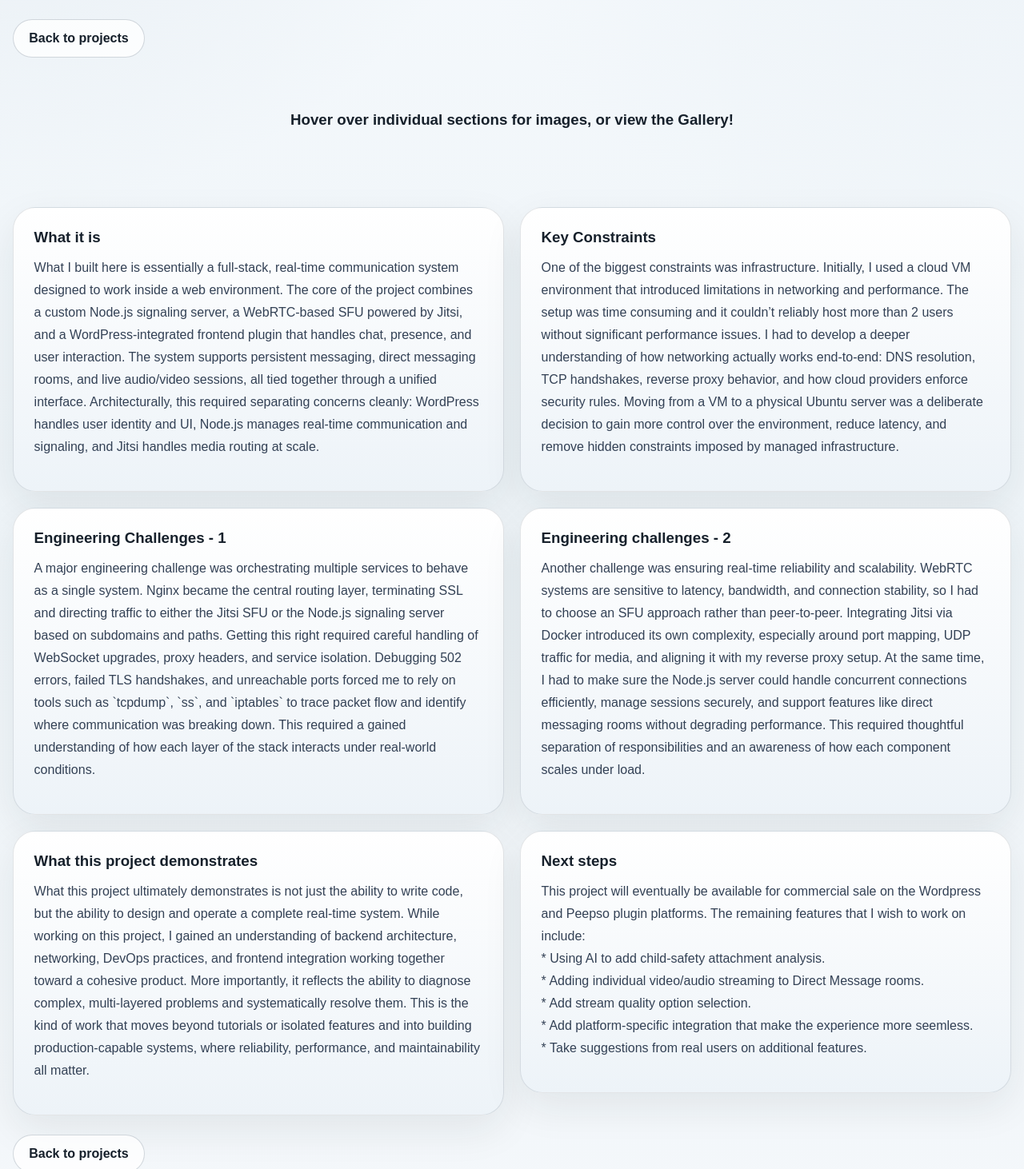
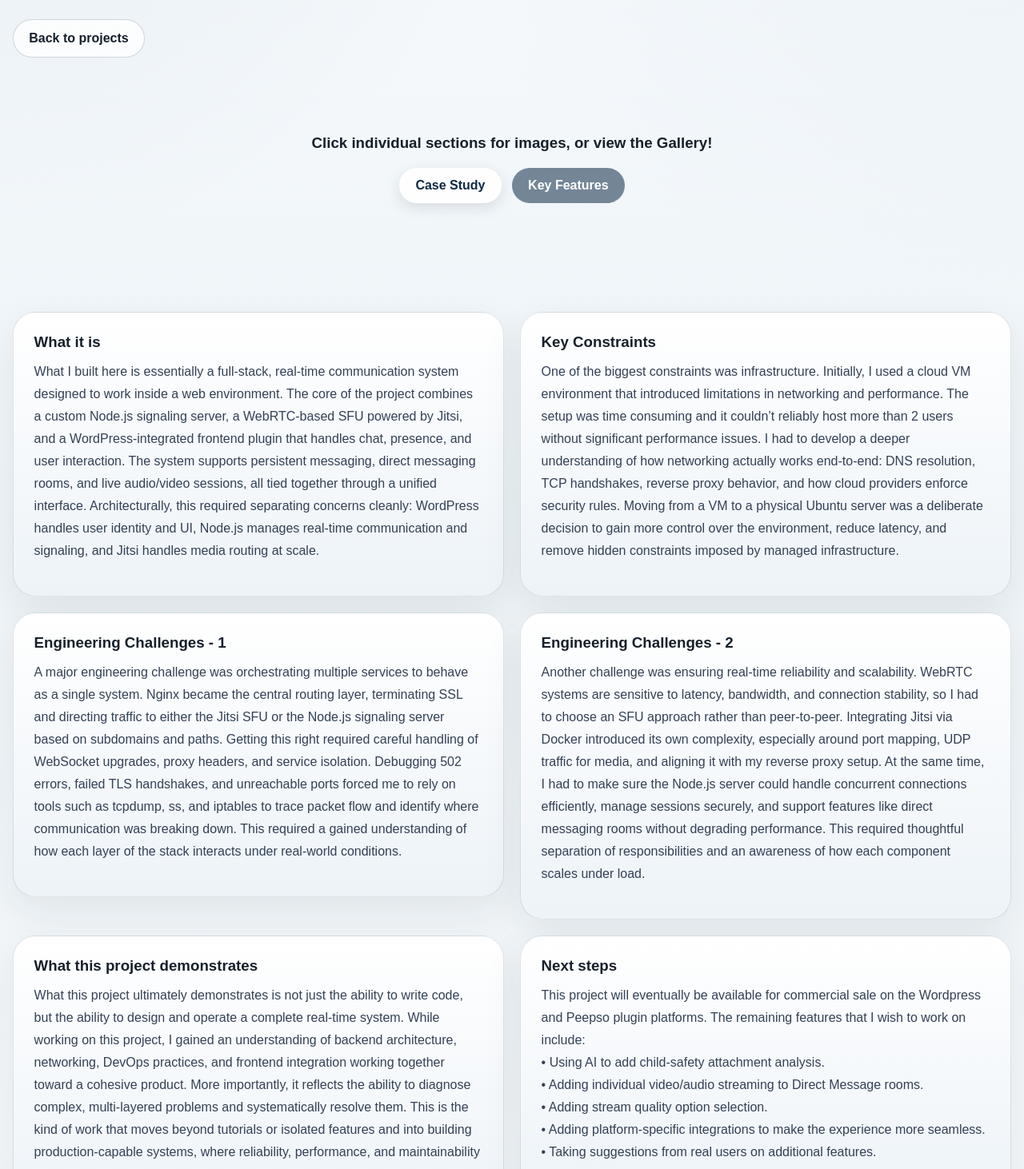
Before and after one commit to SnakeMcBad/portfolio-site, a Next.js app: page /projects/chatroom-plugin in a window 1280 px wide. Shown: the part 428-1890 px from the top of the page at 80% size. Built offline with nearby package versions, Linux system fonts and the light colour scheme.

Commit message:
Case Study  and Key Features buttons in Project

```diff
--- a/src/app/globals.css
+++ b/src/app/globals.css
@@ -444,7 +444,60 @@ main {
   color: rgba(255, 255, 255, 0.82);
   font-size: 0.95rem;
 }
+/* CASE STUDY STUFF */
+.case-study-helper-text {
+  text-align: center;
+  margin: 0 0 1.25rem;
+  color: var(--text);
+}
 
+.case-study-tab-row {
+  display: flex;
+  justify-content: center;
+  align-items: center;
+  gap: 0.85rem;
+  flex-wrap: wrap;
+  margin-bottom: 0.5rem;
+}
+
+.case-study-tab {
+  border: 0;
+  border-radius: 999px;
+  padding: 0.82rem 1.25rem;
+  font-size: 1rem;
+  font-weight: 700;
+  cursor: pointer;
+  color: #ffffff;
+  background: rgba(13, 42, 69, 0.55);
+  transition:
+    background-color 0.2s ease,
+    color 0.2s ease,
+    transform 0.2s ease,
+    box-shadow 0.2s ease;
+}
+
+.case-study-tab:hover {
+  transform: translateY(-1px);
+}
+
+.case-study-tab.active {
+  background: rgba(255, 255, 255, 0.9);
+  color: var(--navy);
+  box-shadow: 0 6px 18px rgba(22, 32, 43, 0.12);
+}
+
+@media (max-width: 640px) {
+  .case-study-tab-row {
+    gap: 0.6rem;
+  }
+
+  .case-study-tab {
+    width: 100%;
+    max-width: 220px;
+  }
+}
+
+/* NAV BAR STUFF */
 .navbar {
   position: sticky;
   top: 0;
@@ -658,7 +711,7 @@ main {
     max-width: 100%;
   }
 
-  /* THIS is the key mobile fix */
+  /*  Mobile Display */
   .navbar.scrolled {
     min-height: 64px;
   }
--- a/src/app/projects/chatroom-plugin/page.tsx
+++ b/src/app/projects/chatroom-plugin/page.tsx
@@ -1,23 +1,36 @@
+"use client";
+
+import { useState } from "react";
 import Container from "@/components/layout/Container";
 import Reveal from "@/components/shared/Reveal";
 import ButtonLink from "@/components/shared/ButtonLink";
 
+type TabKey = "case-study" | "key-features";
+
 export default function ChatroomCaseStudyPage() {
+  const [activeTab, setActiveTab] = useState<TabKey>("case-study");
+
   return (
     <>
       <section className="case-study-hero">
         <Container>
           <Reveal>
             <span className="eyebrow">Case Study</span>
-            <h1 className="section-title">Wordpress Text, Audio, and Video Communications Plugin</h1>
+            <h1 className="section-title">
+              Wordpress Text, Audio, and Video Communications Plugin
+            </h1>
             <p className="section-description">
-              A full-stack communication platform in the form of a plugin. Used for Wordpress sites, with added video and audio capabilities.
-              Role-aware, customizable, and secure.
+              A full-stack communication platform in the form of a plugin. Used for
+              Wordpress sites, with added video and audio capabilities. Role-aware,
+              customizable, and secure.
             </p>
 
             <div className="case-study-meta">
               <span>Role: Full-stack engineer</span>
-              <span>Stack: Node.js, React, JavaScript, Powershell, WordPress, PHP, HTML, CSS, Databases, Github</span>
+              <span>
+                Stack: Node.js, React, JavaScript, Powershell, WordPress, PHP, HTML,
+                CSS, Databases, Github
+              </span>
               <span>Status: Active portfolio case study</span>
             </div>
 
@@ -29,20 +42,58 @@ export default function ChatroomCaseStudyPage() {
           </Reveal>
         </Container>
       </section>
-      <h3 style={{ textAlign: 'center'}}>Hover over individual sections for images, or view the Gallery!</h3>
+
+      <section className="section-tight">
+        <Container>
+          <Reveal>
+            <h3 className="case-study-helper-text">
+              Click individual sections for images, or view the Gallery!
+            </h3>
+
+            <div className="case-study-tab-row">
+              <button
+                type="button"
+                className={`case-study-tab ${
+                  activeTab === "case-study" ? "active" : ""
+                }`}
+                onClick={() => setActiveTab("case-study")}
+              >
+                Case Study
+              </button>
+
+              <button
+                type="button"
+                className={`case-study-tab ${
+                  activeTab === "key-features" ? "active" : ""
+                }`}
+                onClick={() => setActiveTab("key-features")}
+              >
+                Key Features
+              </button>
+            </div>
+          </Reveal>
+        </Container>
+      </section>
+
       <section className="section">
         <Container>
+          {activeTab === "case-study" ? (
             <div className="case-study-grid">
               <Reveal>
                 <div className="case-study-panel">
                   <h3>What it is</h3>
                   <p>
-                  What I built here is essentially a full-stack, real-time communication system designed to work inside a web environment.
-                  The core of the project combines a custom Node.js signaling server, a WebRTC-based SFU powered by Jitsi, and a
-                  WordPress-integrated frontend plugin that handles chat, presence, and user interaction.
-                  The system supports persistent messaging, direct messaging rooms, and live audio/video sessions,
-                  all tied together through a unified interface. Architecturally, this required separating concerns cleanly:
-                  WordPress handles user identity and UI, Node.js manages real-time communication and signaling, and Jitsi handles media routing at scale.
+                    What I built here is essentially a full-stack, real-time
+                    communication system designed to work inside a web environment.
+                    The core of the project combines a custom Node.js signaling
+                    server, a WebRTC-based SFU powered by Jitsi, and a
+                    WordPress-integrated frontend plugin that handles chat,
+                    presence, and user interaction. The system supports persistent
+                    messaging, direct messaging rooms, and live audio/video sessions,
+                    all tied together through a unified interface. Architecturally,
+                    this required separating concerns cleanly: WordPress handles
+                    user identity and UI, Node.js manages real-time communication and
+                    signaling, and Jitsi handles media routing at scale.
                   </p>
                 </div>
               </Reveal>
@@ -51,12 +102,17 @@ export default function ChatroomCaseStudyPage() {
                 <div className="case-study-panel">
                   <h3>Key Constraints</h3>
                   <p>
-                  One of the biggest constraints was infrastructure. Initially, I used a cloud VM environment that introduced
-                  limitations in networking and performance. The setup was time consuming and it couldn’t reliably host more
-                  than 2 users without significant performance issues. I had to develop a deeper understanding of how networking actually works
-                  end-to-end: DNS resolution, TCP handshakes, reverse proxy behavior, and how cloud providers enforce security rules.
-                  Moving from a VM to a physical Ubuntu server was a deliberate decision to gain more control over the environment, reduce
-                  latency, and remove hidden constraints imposed by managed infrastructure.
+                    One of the biggest constraints was infrastructure. Initially, I
+                    used a cloud VM environment that introduced limitations in
+                    networking and performance. The setup was time consuming and it
+                    couldn’t reliably host more than 2 users without significant
+                    performance issues. I had to develop a deeper understanding of
+                    how networking actually works end-to-end: DNS resolution, TCP
+                    handshakes, reverse proxy behavior, and how cloud providers
+                    enforce security rules. Moving from a VM to a physical Ubuntu
+                    server was a deliberate decision to gain more control over the
+                    environment, reduce latency, and remove hidden constraints
+                    imposed by managed infrastructure.
                   </p>
                 </div>
               </Reveal>
@@ -65,27 +121,38 @@ export default function ChatroomCaseStudyPage() {
                 <div className="case-study-panel">
                   <h3>Engineering Challenges - 1</h3>
                   <p>
-                  A major engineering challenge was orchestrating multiple services to behave as a single system.
-                  Nginx became the central routing layer, terminating SSL and directing traffic to either the Jitsi
-                  SFU or the Node.js signaling server based on subdomains and paths. Getting this right required careful
-                  handling of WebSocket upgrades, proxy headers, and service isolation. Debugging 502 errors,
-                  failed TLS handshakes, and unreachable ports forced me to rely on tools such as `tcpdump`, `ss`,
-                  and `iptables` to trace packet flow and identify where communication was breaking down. This required
-                  a gained understanding of how each layer of the stack interacts under real-world conditions.
+                    A major engineering challenge was orchestrating multiple
+                    services to behave as a single system. Nginx became the central
+                    routing layer, terminating SSL and directing traffic to either
+                    the Jitsi SFU or the Node.js signaling server based on
+                    subdomains and paths. Getting this right required careful
+                    handling of WebSocket upgrades, proxy headers, and service
+                    isolation. Debugging 502 errors, failed TLS handshakes, and
+                    unreachable ports forced me to rely on tools such as tcpdump,
+                    ss, and iptables to trace packet flow and identify where
+                    communication was breaking down. This required a gained
+                    understanding of how each layer of the stack interacts under
+                    real-world conditions.
                   </p>
                 </div>
               </Reveal>
 
               <Reveal delay={0.14}>
                 <div className="case-study-panel">
-                <h3>Engineering challenges - 2</h3>
+                  <h3>Engineering Challenges - 2</h3>
                   <p>
-                  Another challenge was ensuring real-time reliability and scalability. WebRTC systems are sensitive to latency,
-                  bandwidth, and connection stability, so I had to choose an SFU approach rather than peer-to-peer. Integrating
-                  Jitsi via Docker introduced its own complexity, especially around port mapping, UDP traffic for media, and aligning
-                  it with my reverse proxy setup. At the same time, I had to make sure the Node.js server could handle concurrent
-                  connections efficiently, manage sessions securely, and support features like direct messaging rooms without degrading
-                  performance. This required thoughtful separation of responsibilities and an awareness of how each component scales under load.
+                    Another challenge was ensuring real-time reliability and
+                    scalability. WebRTC systems are sensitive to latency, bandwidth,
+                    and connection stability, so I had to choose an SFU approach
+                    rather than peer-to-peer. Integrating Jitsi via Docker
+                    introduced its own complexity, especially around port mapping,
+                    UDP traffic for media, and aligning it with my reverse proxy
+                    setup. At the same time, I had to make sure the Node.js server
+                    could handle concurrent connections efficiently, manage sessions
+                    securely, and support features like direct messaging rooms
+                    without degrading performance. This required thoughtful
+                    separation of responsibilities and an awareness of how each
+                    component scales under load.
                   </p>
                 </div>
               </Reveal>
@@ -94,11 +161,17 @@ export default function ChatroomCaseStudyPage() {
                 <div className="case-study-panel">
                   <h3>What this project demonstrates</h3>
                   <p>
-                  What this project ultimately demonstrates is not just the ability to write code, but the ability to design and operate
-                  a complete real-time system. While working on this project, I gained an understanding of backend architecture, networking,
-                  DevOps practices, and frontend integration working together toward a cohesive product. More importantly, it reflects the ability
-                  to diagnose complex, multi-layered problems and systematically resolve them. This is the kind of work that moves beyond tutorials or
-                  isolated features and into building production-capable systems, where reliability, performance, and maintainability all matter.
+                    What this project ultimately demonstrates is not just the
+                    ability to write code, but the ability to design and operate a
+                    complete real-time system. While working on this project, I
+                    gained an understanding of backend architecture, networking,
+                    DevOps practices, and frontend integration working together
+                    toward a cohesive product. More importantly, it reflects the
+                    ability to diagnose complex, multi-layered problems and
+                    systematically resolve them. This is the kind of work that moves
+                    beyond tutorials or isolated features and into building
+                    production-capable systems, where reliability, performance, and
+                    maintainability all matter.
                   </p>
                 </div>
               </Reveal>
@@ -107,22 +180,94 @@ export default function ChatroomCaseStudyPage() {
                 <div className="case-study-panel">
                   <h3>Next steps</h3>
                   <p>
-                  This project will eventually be available for commercial sale on the Wordpress and Peepso plugin platforms.
-                  The remaining features that I wish to work on include: <br></br>* Using AI to add child-safety attachment analysis.
-                  <br></br>* Adding individual video/audio streaming to Direct Message rooms. <br></br>* Add stream quality option selection.
-                  <br></br> * Add platform-specific integration that make the experience more seemless. <br></br>
-                  * Take suggestions from real users on additional features.
+                    This project will eventually be available for commercial sale on
+                    the Wordpress and Peepso plugin platforms. The remaining
+                    features that I wish to work on include:
+                    <br />
+                    • Using AI to add child-safety attachment analysis.
+                    <br />
+                    • Adding individual video/audio streaming to Direct Message
+                    rooms.
+                    <br />
+                    • Adding stream quality option selection.
+                    <br />
+                    • Adding platform-specific integrations to make the
+                    experience more seamless.
+                    <br />
+                    • Taking suggestions from real users on additional features.
                   </p>
                 </div>
               </Reveal>
             </div>
+          ) : (
+            <div className="case-study-grid">
+              <Reveal>
+                <div className="case-study-panel">
+                  <h3>Message Saving</h3>
+                  <p>
+                    The plugin saves message content directly to the site, storing text content permanently and media content for a week.
+                    This saves tons of operating space on the site and prevents any speed depreciation on other pages, giving full control
+                    over messages to site owners. I’ve also allowed the plugin to be customizable in this manner. If administrators want a
+                    limit of 20 messages before erasing the oldest entries, they can do that. On the same note, if they desire to keep
+                    messages for weeks, or even months, they have that option as well. This way, I can alleviate the stress site owners
+                    experience when elevating their Wordpress site to the next level!
+                  </p>
+                </div>
+              </Reveal>
+
+              <Reveal delay={0.06}>
+                <div className="case-study-panel">
+                  <h3>Place Holder</h3>
+                  <p>
+                    Place Holder
+                  </p>
+                </div>
+              </Reveal>
+
+              <Reveal delay={0.1}>
+                <div className="case-study-panel">
+                  <h3>Place holder</h3>
+                  <p>
+                    Place Holder
+                  </p>
+                </div>
+              </Reveal>
+
+              <Reveal delay={0.14}>
+                <div className="case-study-panel">
+                  <h3>Place Holder</h3>
+                  <p>
+                    Place Holder
+                  </p>
+                </div>
+              </Reveal>
+
+              <Reveal delay={0.18}>
+                <div className="case-study-panel">
+                  <h3>Place Holder</h3>
+                  <p>
+                    Place Holder
+                  </p>
+                </div>
+              </Reveal>
+
+              <Reveal delay={0.22}>
+                <div className="case-study-panel">
+                  <h3>Place Holder</h3>
+                  <p>
+                    Place Holder
+                  </p>
+                </div>
+              </Reveal>
+            </div>
+          )}
+
           <div className="hero-actions" style={{ marginTop: "1.5rem" }}>
             <ButtonLink href="/projects/" variant="secondary">
               Back to projects
             </ButtonLink>
           </div>
         </Container>
-
       </section>
     </>
   );
```
Lines whose indentation alone changed are shown as unchanged.
